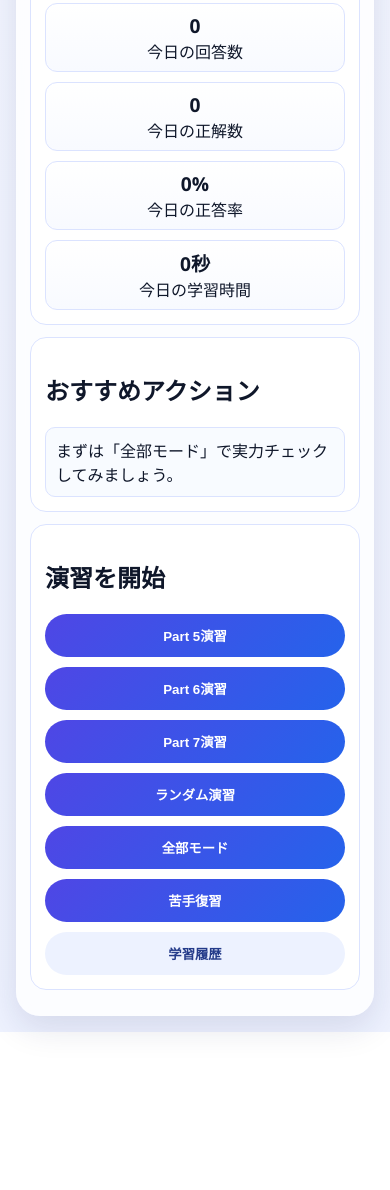
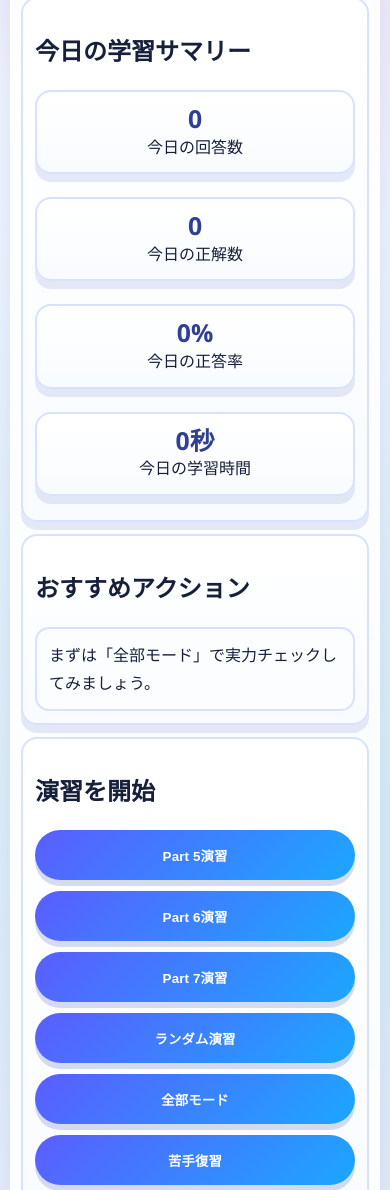
Before and after one commit to kouheim1979/toeic, a plain HTML site: page index.html in a window 390 px wide. Shown: the part 810-2000 px from the top of the page. Before the commit the page ends 1842 px from the top, so only its background shows below. Drawn offline with Linux system fonts and the light colour scheme.

Commit message:
Revamp app UI with neo-pop visual design

```diff
--- a/index.html
+++ b/index.html
@@ -6,70 +6,86 @@
   <title>TOEIC形式 英語トレーナー</title>
   <style>
     :root {
-      --bg0: #f5f7ff;
-      --bg1: #eef2ff;
-      --card: #ffffff;
-      --txt: #0f172a;
-      --muted: #64748b;
-      --line: #dbe3ff;
-      --pri: #4f46e5;
-      --pri2: #2563eb;
-      --ok: #15803d;
-      --okbg: #ecfdf3;
-      --ng: #b91c1c;
-      --ngbg: #fef2f2;
-      --warn: #92400e;
-      --warnbg: #fff7ed;
+      --bg0:#fffafc;
+      --bg1:#eef4ff;
+      --bg2:#f5eeff;
+      --card:#ffffff;
+      --card-soft:#f8fbff;
+      --txt:#17203a;
+      --muted:#5f6b8a;
+      --line:#d8e1ff;
+      --line-strong:#b9c8ff;
+      --pri:#5b5dff;
+      --pri2:#1ba7ff;
+      --sub1:#ff5bc8;
+      --sub2:#27d7c6;
+      --sub3:#ffd84a;
+      --sub4:#6de27c;
+      --ok:#129d59;
+      --okbg:#e9fff2;
+      --ng:#e44f79;
+      --ngbg:#ffeef4;
+      --warn:#e68918;
+      --warnbg:#fff4de;
+      --shadow:0 12px 30px rgba(63, 86, 173, .14);
+      --shadow-pop:0 8px 0 rgba(94, 111, 191, .15);
     }
-
-    * { box-sizing: border-box; }
-
-    body {
-      margin: 0;
-      color: var(--txt);
-      font-family: "Segoe UI", "Yu Gothic", sans-serif;
+    *{box-sizing:border-box}
+    body{
+      margin:0;color:var(--txt);font-family:"Segoe UI","Yu Gothic",sans-serif;min-height:100vh;
       background:
-        radial-gradient(circle at 10% 10%, rgba(99, 102, 241, 0.2), transparent 30%),
-        linear-gradient(180deg, var(--bg0), var(--bg1));
-      min-height: 100vh;
+        radial-gradient(circle at 10% 10%, rgba(91,93,255,.2), transparent 35%),
+        radial-gradient(circle at 90% 20%, rgba(255,91,200,.18), transparent 35%),
+        radial-gradient(circle at 70% 80%, rgba(39,215,198,.16), transparent 38%),
+        linear-gradient(160deg,var(--bg0),var(--bg1) 52%,var(--bg2));
+      line-height:1.65;
     }
-
-    .app { max-width: 1024px; margin: 0 auto; padding: 16px; }
-    .shell { background: rgba(255,255,255,.8); backdrop-filter: blur(8px); border-radius: 24px; box-shadow: 0 12px 34px rgba(23,37,84,.12); overflow: hidden; }
-    .header { background: linear-gradient(135deg, #1e3a8a, #4f46e5 60%, #2563eb); color: #fff; padding: 22px 20px; }
-    .content { padding: 14px; }
-    .card { background: var(--card); border: 1px solid var(--line); border-radius: 16px; padding: 14px; margin-bottom: 12px; }
-    .grid { display: grid; gap: 10px; }
-    .g2 { grid-template-columns: repeat(2, minmax(0, 1fr)); }
-    .g4 { grid-template-columns: repeat(4, minmax(0, 1fr)); }
-    .sum { border: 1px solid var(--line); border-radius: 12px; padding: 8px; text-align: center; background: linear-gradient(180deg, #fff, #f8faff); }
-    .sum strong { display: block; font-size: 1.2rem; }
-    button { width: 100%; border: none; border-radius: 999px; padding: 12px 14px; font-weight: 700; cursor: pointer; }
-    .p { background: linear-gradient(135deg, var(--pri), var(--pri2)); color: #fff; }
-    .g { background: #edf2ff; color: #243b8a; }
-    .d { background: #ef4444; color: #fff; }
-    .badge { display: inline-block; border-radius: 999px; padding: 4px 10px; margin: 0 6px 6px 0; font-size: .8rem; font-weight: 700; }
-    .bp { background: #dbeafe; }
-    .bd { background: #ede9fe; }
-    .bt { background: #e0f2fe; }
-    .bar { height: 10px; background: #dbeafe; border-radius: 999px; overflow: hidden; }
-    .fill { height: 100%; background: linear-gradient(90deg, #2563eb, #4f46e5); }
-    .passage { white-space: pre-wrap; border: 1px solid var(--line); border-radius: 10px; padding: 10px; background: #f8fbff; }
-    .choices { display: grid; gap: 8px; }
-    .choice { text-align: left; border: 2px solid var(--line); background: #fff; }
-    .choice.sel { border-color: #2563eb; background: #eff6ff; }
-    .choice.ok { border-color: var(--ok); background: var(--okbg); }
-    .choice.ng { border-color: var(--ng); background: var(--ngbg); }
-    .row { display: flex; gap: 10px; flex-wrap: wrap; }
-    .row > * { flex: 1 1 180px; }
-    .muted { color: var(--muted); font-size: .88rem; }
-    .msg { padding: 8px; border-radius: 8px; }
-    .okm { background: var(--okbg); color: var(--ok); }
-    .ngm { background: var(--ngbg); color: var(--ng); }
-    .warnm { background: var(--warnbg); color: var(--warn); }
-    .session-card { border: 1px solid var(--line); border-radius: 12px; padding: 10px; background: #fbfcff; margin-bottom: 8px; }
-    textarea { width: 100%; min-height: 280px; border-radius: 10px; border: 1px solid var(--line); padding: 10px; }
-    @media (max-width: 760px) { .g2,.g4{ grid-template-columns: 1fr; } }
+    .app{max-width:1080px;margin:0 auto;padding:20px 14px 28px}
+    .shell{background:rgba(255,255,255,.86);border:1px solid rgba(255,255,255,.7);backdrop-filter:blur(8px);border-radius:30px;box-shadow:var(--shadow);overflow:hidden}
+    .header{padding:28px 22px;color:#fff;background:linear-gradient(135deg,#4f56ff,#2f8bff 56%,#8f56ff);position:relative}
+    .header::after{content:"";position:absolute;right:16px;top:14px;width:76px;height:76px;border-radius:50%;background:radial-gradient(circle,#fff7 0,#fff0 70%)}
+    h1{margin:.2rem 0 .4rem;font-size:clamp(1.5rem,3.8vw,2rem);letter-spacing:.02em}
+    .header p{margin:.3rem 0;max-width:900px}
+    .content{padding:14px}
+    .card,.session-card,.sum{background:linear-gradient(180deg,#fff,var(--card-soft));border:2px solid var(--line);border-radius:20px;padding:14px;box-shadow:var(--shadow-pop);margin-bottom:12px;transition:transform .18s ease,box-shadow .18s ease}
+    .card:hover,.session-card:hover,.sum:hover{transform:translateY(-2px)}
+    .grid{display:grid;gap:11px}
+    .g2{grid-template-columns:repeat(2,minmax(0,1fr))}
+    .g4{grid-template-columns:repeat(4,minmax(0,1fr))}
+    .sum{padding:12px;text-align:center}
+    .sum strong{display:block;font-size:1.55rem;line-height:1.2;color:#2f3f93}
+    button{width:100%;border:none;border-radius:999px;padding:13px 16px;font-weight:800;letter-spacing:.01em;color:#fff;cursor:pointer;transition:transform .15s ease,filter .2s ease,box-shadow .2s ease;box-shadow:0 6px 0 rgba(60,79,168,.2);min-height:48px}
+    button:hover{transform:translateY(-1px);filter:saturate(1.05)}
+    button:active{transform:translateY(2px);box-shadow:0 3px 0 rgba(60,79,168,.2)}
+    button:disabled{opacity:.55;cursor:not-allowed;transform:none;box-shadow:none}
+    .p{background:linear-gradient(135deg,var(--pri),var(--pri2))}
+    .g{background:linear-gradient(135deg,#ecf3ff,#dce8ff);color:#27459e;box-shadow:0 6px 0 rgba(111,140,222,.2)}
+    .d{background:linear-gradient(135deg,#ff6e90,#ff4f67)}
+    .badge{display:inline-block;border-radius:999px;padding:5px 11px;margin:0 6px 6px 0;font-size:.8rem;font-weight:800;color:#28314f;border:1px solid #fff}
+    .bp{background:linear-gradient(135deg,#cfe2ff,#a9c9ff)} .bd{background:linear-gradient(135deg,#f3d1ff,#d9c2ff)} .bt{background:linear-gradient(135deg,#c8f7ff,#a9deff)}
+    .bar{height:14px;background:#e2e9ff;border-radius:999px;overflow:hidden;border:1px solid #ced8ff}
+    .fill{height:100%;background:linear-gradient(90deg,#33d6f5,#4f66ff 55%,#8f58ff);box-shadow:0 0 12px rgba(103,112,255,.55)}
+    .passage{white-space:pre-wrap;border:2px solid var(--line);border-radius:14px;padding:12px;background:#fcfdff;font-size:1rem;line-height:1.75}
+    .choices{display:grid;gap:10px}
+    .choice{text-align:left;border:2px solid var(--line-strong);background:#fff;color:var(--txt);font-size:.98rem}
+    .choice.sel{border-color:#4669ff;background:#eaf0ff;box-shadow:0 0 0 3px #dbe4ff inset}
+    .choice.ok{border-color:var(--ok);background:var(--okbg);color:#16653f}
+    .choice.ng{border-color:var(--ng);background:var(--ngbg);color:#90304c}
+    .row{display:flex;gap:10px;flex-wrap:wrap}.row>*{flex:1 1 180px}
+    .muted{color:var(--muted);font-size:.9rem}
+    .msg{padding:11px 12px;border-radius:12px;border:2px solid transparent;font-weight:700}
+    .okm{background:var(--okbg);color:var(--ok);border-color:#a9efc5}
+    .ngm{background:var(--ngbg);color:var(--ng);border-color:#ffc6d6}
+    .warnm{background:var(--warnbg);color:var(--warn);border-color:#ffd79d}
+    textarea,input,select{width:100%;border-radius:14px;border:2px solid var(--line);padding:11px 12px;font:inherit;color:var(--txt);background:#fff}
+    textarea{min-height:290px;line-height:1.65}
+    input[type="checkbox"]{width:20px;height:20px;accent-color:#5867ff;vertical-align:middle}
+    label{line-height:1.5}
+    @media (max-width:760px){
+      .app{padding:12px 10px 20px}.content{padding:10px}.g2,.g4{grid-template-columns:1fr}
+      .card,.sum,.session-card{border-radius:16px;padding:12px}
+      button{min-height:50px}
+    }
   </style>
 </head>
 <body>
```
